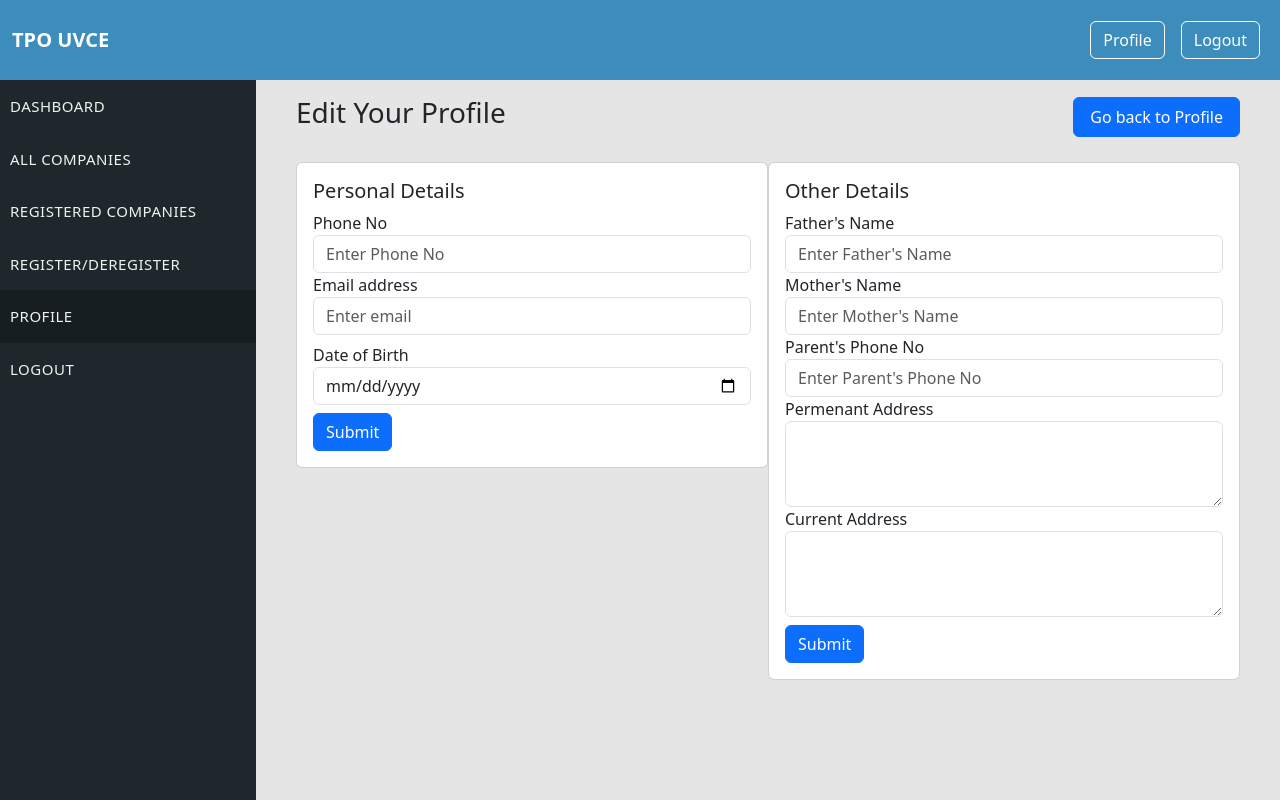
After one commit to Girish-Bharadwaj/placement-management, a Django app: page /edit-profile/ in a window 1280 px wide. The commit adds this page. Run offline with Django 4.2, Linux system fonts and the light colour scheme.

Commit message:
profile-done

```diff
--- /dev/null
+++ b/placement/templates/placement/EditProfile.html
@@ -0,0 +1,106 @@
+{% extends 'placement/base.html' %} {% block content %}
+<div class="p-3">
+  <div class="d-flex align-items-center justify-content-between mb-4">
+    <h3>Edit Your Profile</h3>
+    <a href="{% url 'profile' %}" class="nav-link">
+      <button class="btn btn-primary px-3" style="height: 40px">
+        Go back to Profile
+      </button>
+    </a>
+  </div>
+  <div style="display: flex; justify-content: space-between">
+    <div class="card mr-2 mb-2" style="width: 30rem; height: fit-content">
+      <div class="card-body">
+        <h5 class="card-title">Personal Details</h5>
+        <form>
+          <div class="form-group">
+            <label for="exampleInputPhone">Phone No</label>
+            <input
+              type="number"
+              class="form-control"
+              id="exampleInputPhone"
+              aria-describedby="phoneHelp"
+              placeholder="Enter Phone No"
+            />
+          </div>
+          <div class="form-group mb-2">
+            <label for="exampleInputEmail1">Email address</label>
+            <input
+              type="email"
+              class="form-control"
+              id="exampleInputEmail1"
+              aria-describedby="emailHelp"
+              placeholder="Enter email"
+            />
+          </div>
+          <div class="form-group mb-2">
+            <label for="exampleInputDOB">Date of Birth</label>
+            <input
+              type="date"
+              class="form-control"
+              id="exampleInputDOB"
+              aria-describedby="DOBHelp"
+              placeholder="Enter DOB"
+            />
+          </div>
+          <button type="submit" class="btn btn-primary">Submit</button>
+        </form>
+      </div>
+    </div>
+    <div class="card mr-2 mb-2" style="width: 30rem">
+      <div class="card-body">
+        <h5 class="card-title">Other Details</h5>
+        <form>
+          <div class="form-group">
+            <label for="exampleInputFName">Father's Name</label>
+            <input
+              type="text"
+              class="form-control"
+              id="exampleInputFname"
+              aria-describedby="fnameHelp"
+              placeholder="Enter Father's Name"
+            />
+          </div>
+          <div class="form-group">
+            <label for="exampleInputFName">Mother's Name</label>
+            <input
+              type="text"
+              class="form-control"
+              id="exampleInputMname"
+              aria-describedby="mnameHelp"
+              placeholder="Enter Mother's Name"
+            />
+          </div>
+          <div class="form-group">
+            <label for="exampleInputPPhone">Parent's Phone No</label>
+            <input
+              type="number"
+              class="form-control"
+              id="exampleInputPPhone"
+              aria-describedby="pphoneHelp"
+              placeholder="Enter Parent's Phone No"
+            />
+          </div>
+          <div class="form-group">
+            <label for="Permenant-address">Permenant Address</label>
+            <textarea
+              class="form-control"
+              id="Permenant-address"
+              rows="3"
+            ></textarea>
+          </div>
+          <div class="form-group">
+            <label for="current-address">Current Address</label>
+            <textarea
+              class="form-control"
+              id="current-address"
+              rows="3"
+            ></textarea>
+          </div>
+          <button type="submit" class="btn btn-primary mt-2">Submit</button>
+        </form>
+      </div>
+    </div>
+  </div>
+</div>
+{% endblock content %}
--- a/placement/templates/placement/base.html
+++ b/placement/templates/placement/base.html
@@ -87,7 +87,7 @@
               href="{% url 'register-deregister' %}">REGISTER/DEREGISTER</a>
             </li>
             <li class="nav-item
-            {% if request.resolver_match.url_name == 'profile' %}
+            {% if request.resolver_match.url_name == 'profile' or request.resolver_match.url_name == 'edit-profile'%}
               selected
             {% endif %}
             ">
--- a/placement/urls.py
+++ b/placement/urls.py
@@ -8,4 +8,5 @@ urlpatterns = [
     path('registeredcompanies/', views.RegisteredCompanies, name='registeredcompanies'),
     path('profile/', views.Profile, name='profile'),
     path('register/', views.RegisterDeregister, name='register-deregister'),
+    path('edit-profile/', views.EditProfile, name='edit-profile'),
 ]
--- a/placement/views.py
+++ b/placement/views.py
@@ -26,3 +26,6 @@ def Dashboard(request):
 
 def RegisterDeregister(request):
     return render(request, 'placement/Register-Deregister.html')
+
+def EditProfile(request):
+    return render(request, 'placement/EditProfile.html')
```
Also changed, not shown: placement/templates/placement/Profile.html (+5 -3 lines).
